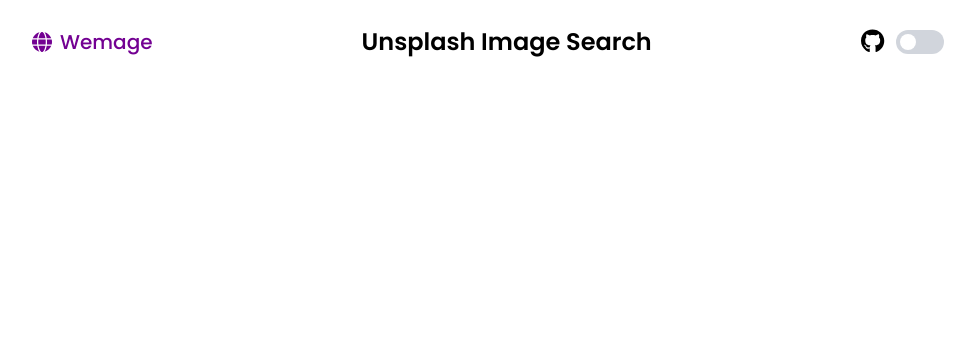
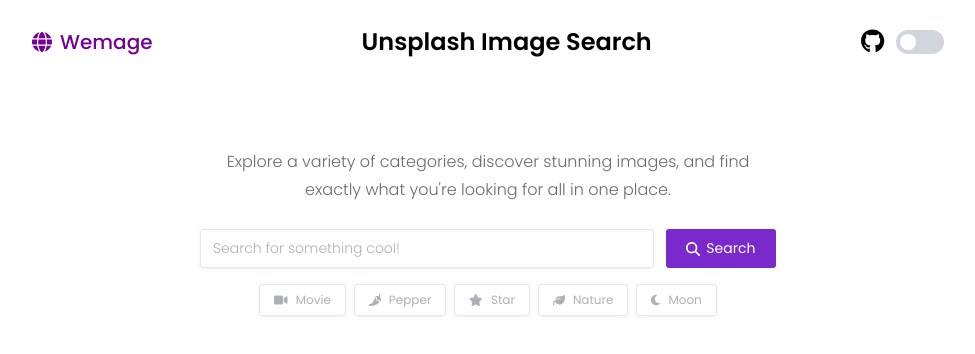
Before and after one commit to LucasOkokama/pexels-image-search, a React (Vite) app: page / in a window 1280 px wide. Shown: the top 354 px of the page, without its empty margins (152-1127 px from the left). Built offline with nearby package versions, Linux system fonts and the light colour scheme.

Commit message:
feat: add search section

```diff
--- a/src/App.tsx
+++ b/src/App.tsx
@@ -2,6 +2,8 @@ import AppBody from "./components/AppBody";
 import { ThemeProvider } from "styled-components";
 import Menu from "./components/Menu";
 import { useState } from "react";
+import SearchBox from "./components/SearchBox";
+import { StyledParagraph } from "./components/styles/StyledParagraph";
 
 const dimensions = {
   sm: "640px",
@@ -14,8 +16,17 @@ const dimensions = {
 const darkTheme = {
   colors: {
     body: "#141414",
-    text: "#f1f1f1",
     brand: "#a861bb",
+
+    sup: "#f1f1f1",
+
+    phrase: "#8b8b8b",
+
+    border: "#424344",
+
+    placeholder: "#696c6d",
+
+    hoverTag: "#2c1636",
   },
   dimensions,
 };
@@ -23,8 +34,17 @@ const darkTheme = {
 const lightTheme = {
   colors: {
     body: "#ffffff",
-    text: "#000000",
     brand: "#730092",
+
+    sup: "#000000",
+
+    phrase: "#6b6b6b",
+
+    border: "#E2E8F0",
+
+    placeholder: "#adb1b6",
+
+    hoverTag: "#fbf1ff",
   },
   dimensions,
 };
@@ -42,6 +62,15 @@ function App() {
       <AppBody>
         <div className="max-w-5xl m-auto font-poppins pt-6 px-6 md:px-14">
           <Menu toggleTheme={toggleTheme} isDarkTheme={isDarkTheme}></Menu>
+
+          <div className="max-w-xl m-auto mt-22">
+            <StyledParagraph>
+              Explore a variety of categories, discover stunning images, and
+              find exactly what you're looking for all in one place.
+            </StyledParagraph>
+
+            <SearchBox></SearchBox>
+          </div>
         </div>
       </AppBody>
     </ThemeProvider>
--- /dev/null
+++ b/src/components/SearchBox.tsx
@@ -0,0 +1,30 @@
+import { FontAwesomeIcon } from "@fortawesome/react-fontawesome";
+import { faMagnifyingGlass } from "@fortawesome/free-solid-svg-icons";
+import { SearchBoxStyle } from "./styles/SearchBoxStyle";
+import TagSearchValue from "./TagSearchValue";
+
+const SearchBox = () => {
+  return (
+    <SearchBoxStyle>
+      <div className="flex gap-3 flex-col sm:flex-row">
+        <input
+          type="text"
+          id="searchBox"
+          placeholder="Search for something cool!"
+        />
+        <button id="searchButton">
+          <FontAwesomeIcon icon={faMagnifyingGlass} /> Search
+        </button>
+      </div>
+      <div className="flex gap-2 justify-center flex-wrap">
+        <TagSearchValue text="Movie" iconName="faVideo"></TagSearchValue>
+        <TagSearchValue text="Pepper" iconName="faPepperHot"></TagSearchValue>
+        <TagSearchValue text="Star" iconName="faStar"></TagSearchValue>
+        <TagSearchValue text="Nature" iconName="faLeaf"></TagSearchValue>
+        <TagSearchValue text="Moon" iconName="faMoon"></TagSearchValue>
+      </div>
+    </SearchBoxStyle>
+  );
+};
+
+export default SearchBox;
--- /dev/null
+++ b/src/components/TagSearchValue.tsx
@@ -0,0 +1,33 @@
+import { FontAwesomeIcon } from "@fortawesome/react-fontawesome";
+import { TahSearchValueStyle } from "./styles/TagSearchValueStyle";
+import {
+  faVideo,
+  faPepperHot,
+  faStar,
+  faLeaf,
+  faMoon,
+} from "@fortawesome/free-solid-svg-icons";
+
+const icons = {
+  faVideo,
+  faPepperHot,
+  faStar,
+  faLeaf,
+  faMoon,
+};
+
+interface TagSearchValueProps {
+  text: string;
+  iconName: keyof typeof icons;
+}
+
+const TagSearchValue = ({ text, iconName }: TagSearchValueProps) => {
+  return (
+    <TahSearchValueStyle>
+      <FontAwesomeIcon icon={icons[iconName]} />
+      {text}
+    </TahSearchValueStyle>
+  );
+};
+
+export default TagSearchValue;
--- a/src/components/styles/AppBodyStyle.ts
+++ b/src/components/styles/AppBodyStyle.ts
@@ -2,4 +2,5 @@ import { styled } from "styled-components";
 
 export const AppBodyStyle = styled.div`
   background-color: ${({ theme }) => theme.colors.body};
+  transition: .5s;
 `
--- a/src/components/styles/Menu.styled.ts
+++ b/src/components/styles/Menu.styled.ts
@@ -1,7 +1,7 @@
 import { styled } from "styled-components"
 
 export const MenuStyle = styled.nav`
-  color: ${({ theme }) => theme.colors.text};
+  color: ${({ theme }) => theme.colors.sup};
   display: flex;
   font-size: 24px;
   justify-content: space-between;
--- /dev/null
+++ b/src/components/styles/SearchBoxStyle.ts
@@ -0,0 +1,55 @@
+import { styled } from "styled-components";
+
+export const SearchBoxStyle = styled.div`
+  display: flex;
+  flex-direction: column;
+  font-size: 14px;
+  gap: 16px;
+  margin-top: 25px;
+
+  #searchBox {
+    border: 1px solid ${({ theme }) => theme.colors.border};
+    border-radius: 3px;
+    box-shadow: rgba(99, 99, 99, 0.1) 0px 1px 4px 0px;
+    color: ${({ theme }) => theme.colors.sup};
+    flex-grow: 1;
+    font-weight: 300;
+    outline: none;
+    padding: 8px 12px;
+    transition: .5s;
+    width: 100%;
+  }
+
+  #searchBox:focus{
+    border: 1px solid ${({ theme }) => theme.colors.brand};
+  }
+
+  #searchBox::placeholder{
+    color: ${({ theme }) => theme.colors.placeholder}
+  }
+
+  #searchButton {
+    align-items: center;
+    background-color: #7A29CA;
+    border-radius: 3px;
+    color: white;
+    cursor: pointer;
+    display: flex;
+    gap: 6px;
+    justify-content: center;
+    padding: 8px 12px;
+    transition: .5s;
+    width: 135px;
+  }
+
+  #searchButton:hover{
+    background-color: #934cd9;
+  }
+
+
+  @media(max-width: ${({ theme }) => theme.dimensions.sm}){
+    #searchButton {
+      width: 100%;
+    }
+  }
+`
--- /dev/null
+++ b/src/components/styles/StyledParagraph.ts
@@ -0,0 +1,8 @@
+import { styled } from "styled-components";
+
+export const StyledParagraph = styled.p`
+  font-weight: 300;
+  text-align: center;
+  line-height: 1.75rem;
+  color: ${({ theme }) => theme.colors.phrase};
+`
--- /dev/null
+++ b/src/components/styles/TagSearchValueStyle.ts
@@ -0,0 +1,20 @@
+import { styled } from "styled-components";
+
+export const TahSearchValueStyle = styled.div`
+  align-items: center;
+  border: 1px solid ${({ theme }) => theme.colors.border};
+  border-radius: 3px;
+  box-shadow: rgba(99, 99, 99, 0.1) 0px 1px 4px 0px;
+  color: ${({ theme }) => theme.colors.placeholder};
+  cursor: pointer;
+  display: flex;
+  font-size: 12px;
+  gap: 8px;
+  justify-content: center;
+  padding: 6px 14px;
+  transition: .3s;
+
+  &:hover{
+    background-color: ${({ theme }) => theme.colors.hoverTag};
+  }
+`
```
